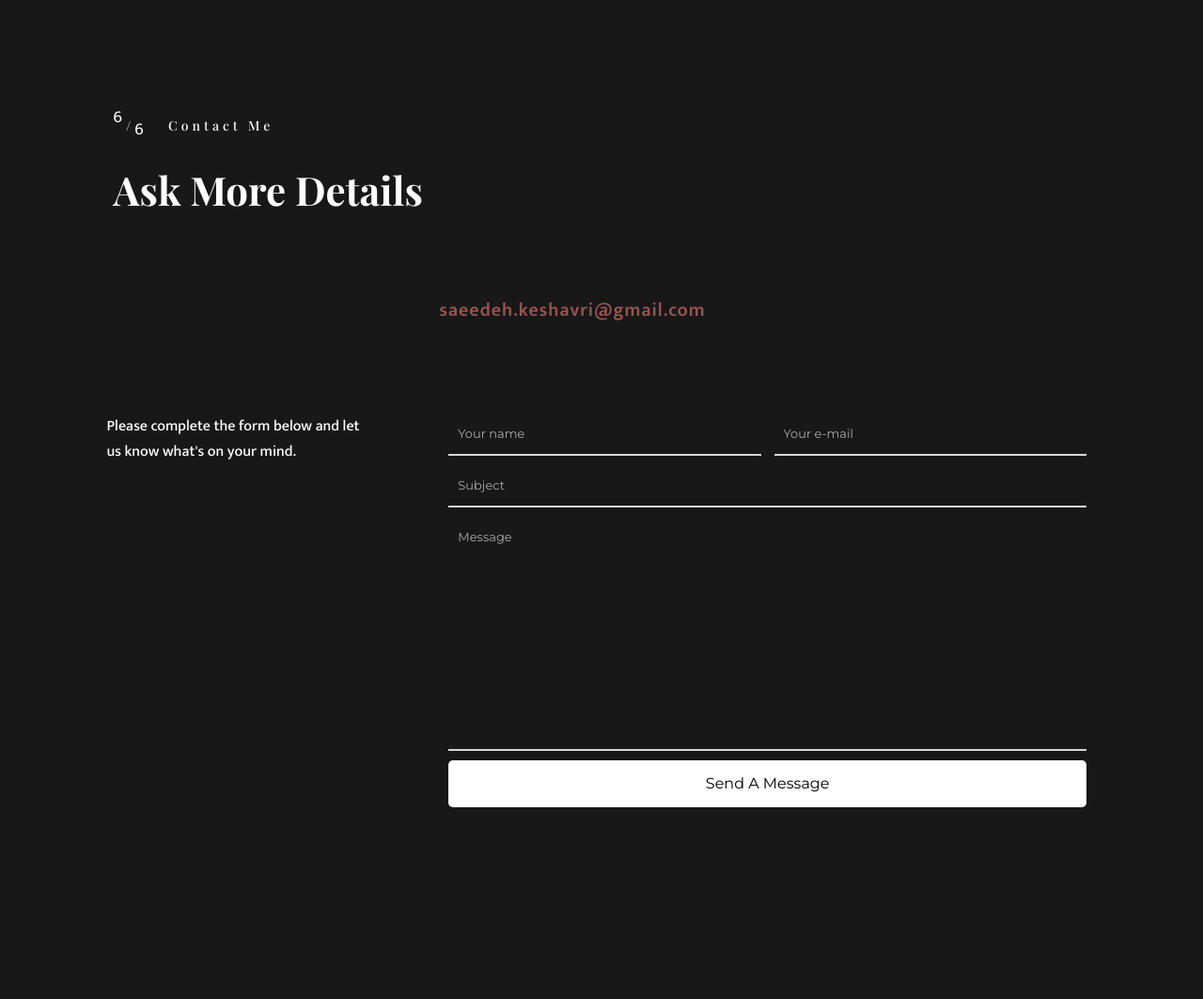
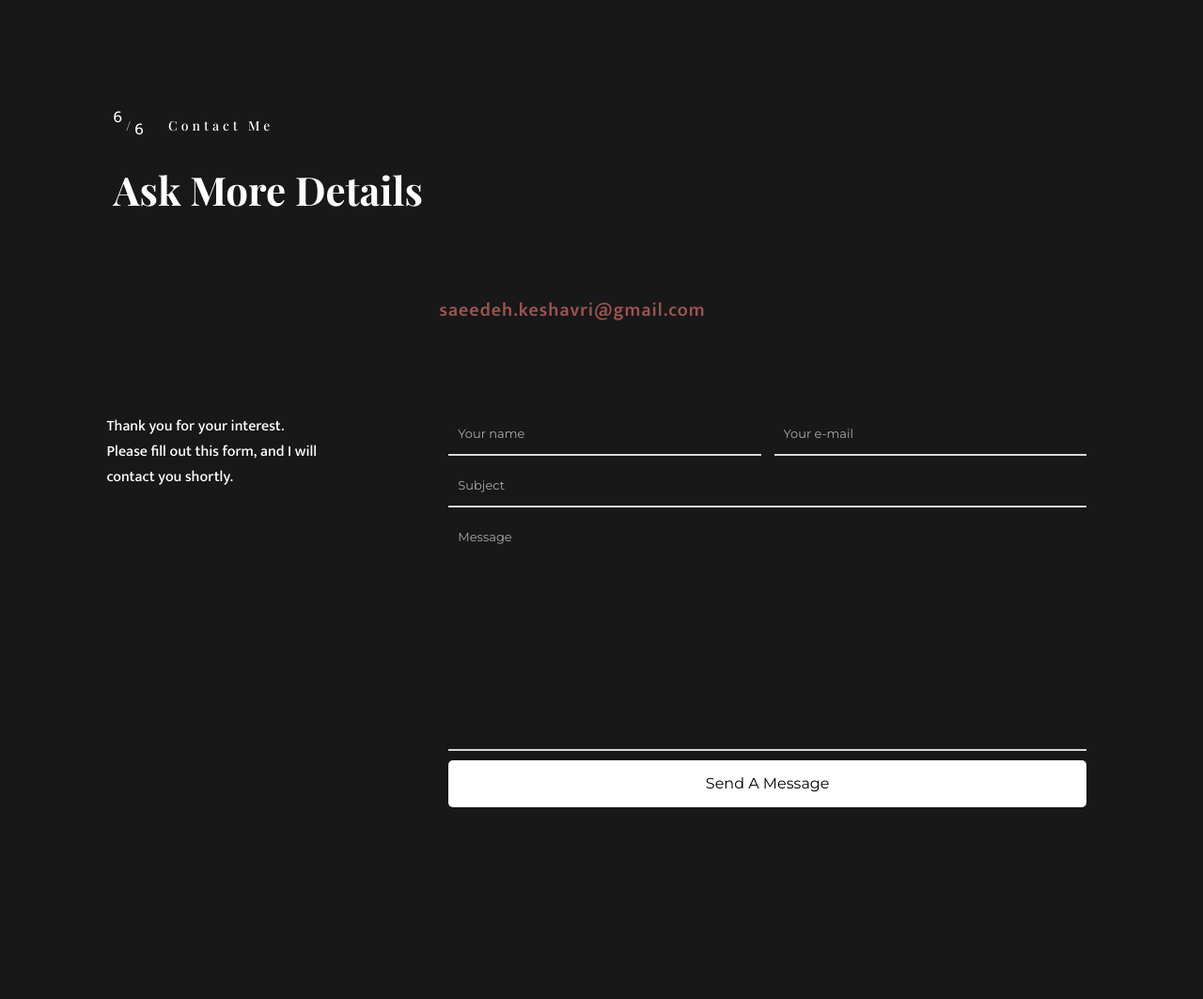
Before and after one commit to Ardeshir21/SaeedehDesigns, a Django app: template apps/baseApp/templates/baseApp/BE-THEME/LTR/about/art-about.html in a window 1280 px wide. Shown: the part 4540-5603 px from the top of the page at 94% size. Run offline with Django 3.2, Linux system fonts and the light colour scheme; the template is opened without the code that fills it, so the values that code supplies are empty; parts of the project's set-up code (start-up, migrations or seed data) failed here and were passed over; some libraries are stand-ins or nearby versions; some web fonts are replaced.

Commit message:
Edit Template

```diff
--- a/apps/baseApp/static/baseApp/BE-THEME/css/custom.css
+++ b/apps/baseApp/static/baseApp/BE-THEME/css/custom.css
@@ -278,7 +278,7 @@
     margin: 60px 0;
 }
 .pozo-social-link i {
-    color: #9c5451cc;
+    color: rgba(156, 84, 81, 0.8);
     transition: all 200ms linear;
 }
 .pozo-social-link i:hover {
--- a/apps/baseApp/templates/baseApp/BE-THEME/LTR/about/art-about-content.html
+++ b/apps/baseApp/templates/baseApp/BE-THEME/LTR/about/art-about-content.html
@@ -124,7 +124,6 @@
                     </div>
                 </div>
                 {% include "baseApp/BE-THEME/LTR/about/art-about-slider.html" %}
-
 
                 <!-- 3/6 Inspiration-->
                 <div class="section mcb-section no-margin-v bg-contain mt-4" style="padding-top:50px;padding-bottom:50px;background-color:#f9f9f9;">
@@ -265,7 +264,7 @@
                     </div>
                 </div>
                 <!-- 6/6 form -->
-                <div class="section mcb-section dark" style="padding-top:120px;padding-bottom:140px;background-color:#181818">
+                <div id="Contact-Me" class="section mcb-section dark" style="padding-top:120px;padding-bottom:140px;background-color:#181818">
                     <div class="section_wrapper mcb-section-inner">
                         <!-- Title -->
                         <div class="wrap mcb-wrap one  valign-top clearfix" >
@@ -317,7 +316,8 @@
                                 <div class="column mcb-column four-fifth column_column">
                                     <div class="column_attr clearfix contactMe-p" >
                                         <p>
-                                          Please complete the form below and let us know what's on your mind.
+                                          Thank you for your interest.
+                                          <br> Please fill out this form, and I will contact you shortly.
                                         </p>
                                     </div>
                                 </div>
--- a/apps/baseApp/templates/baseApp/BE-THEME/LTR/design/index.html
+++ b/apps/baseApp/templates/baseApp/BE-THEME/LTR/design/index.html
@@ -64,7 +64,7 @@
               <!-- Contact Area -->
               <div class="section mcb-section equal-height-wrap full-width" style="padding-top:0px;padding-bottom:0px;background-color:">
                   <div class="section_wrapper mcb-section-inner">
-                      <div class="wrap mcb-wrap one-second valign-middle clearfix" style="background-color:rgba(176, 114, 111, 0.6);background-image:url(images/architect-home-section-pattern-light.png);background-repeat:repeat;background-position:left top;">
+                      <div class="wrap mcb-wrap one-second valign-middle clearfix" style="background-color:rgba(36, 25, 25, 1);background-image:url(images/architect-home-section-pattern-light.png);background-repeat:repeat;background-position:left top;">
                           <div class="mcb-wrap-inner">
                               <div class="column mcb-column one-fourth column_placeholder">
                                   <div class="placeholder">
@@ -78,12 +78,12 @@
                                           <br> your vision</h2>
                                       <hr class="no_line" style="margin: 0 auto 50px;">
                                       <!-- Contact -->
-                                      <a href="#" id="request-btn" class="btn btn-primary btn-lg" role="button" aria-disabled="true">Contact Saeedeh</a>
+                                      <a href="{% url "baseApp:about_me" %}#Contact-Me" id="request-btn" class="btn btn-primary btn-lg" role="button" aria-disabled="true">Contact Saeedeh</a>
                                   </div>
                               </div>
                           </div>
                       </div>
-                      <div class="wrap mcb-wrap one-second valign-middle bg-cover clearfix" style="background-image:url({% static "baseApp/BE-THEME/images/images_architect5/architect-home-last-section-bg.jpg" %});background-repeat:no-repeat;background-position:center;">
+                      <div class="wrap mcb-wrap one-second valign-middle bg-cover clearfix" style="background-image:url({% static "baseApp/BE-THEME/images/images_architect5/Beauty is the truth.jpeg" %});background-repeat:no-repeat;background-position:center;">
                           <div class="mcb-wrap-inner">
                               <div class="column mcb-column one column_divider">
                                   <hr class="no_line" style="margin: 0 auto 600px;">
```
Also changed, not shown: apps/baseApp/static/baseApp/BE-THEME/css/architect5.css (+1 -10 lines), apps/baseApp/static/baseApp/BE-THEME/images/images_architect5/Beauty is the truth.jpeg (added).
